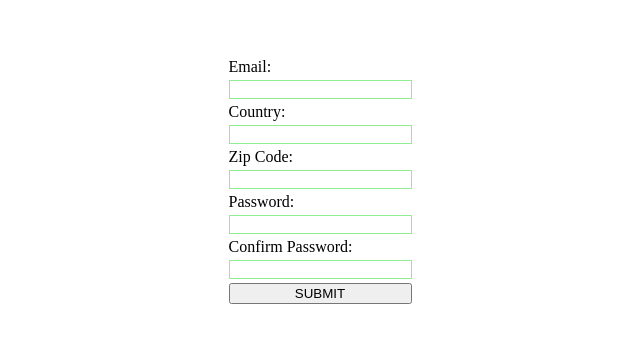
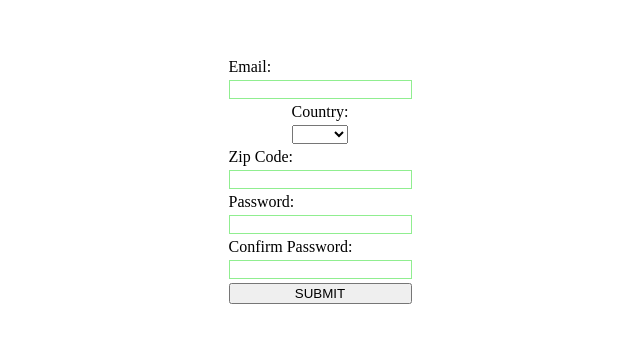
Before and after one commit to LedaThemis/odin-form-validation, a plain HTML site: page index.html in a window 1280 px wide. Shown: the part 219-562 px from the top of the page, without its empty margins (320-960 px from the left). Drawn offline with Linux system fonts and the light colour scheme.

Commit message:
change country input to select

```diff
--- a/index.html
+++ b/index.html
@@ -20,7 +20,7 @@
             </div>
             <div id="country-input" class="input-div">
                 <label for="country">Country:</label>
-                <input type="text" name="country" id="country">
+                <select name="country" id="country"></select>
             </div>
             <div id="zip-code-input" class="input-div">
                 <label for="zip-code">Zip Code:</label>
```
